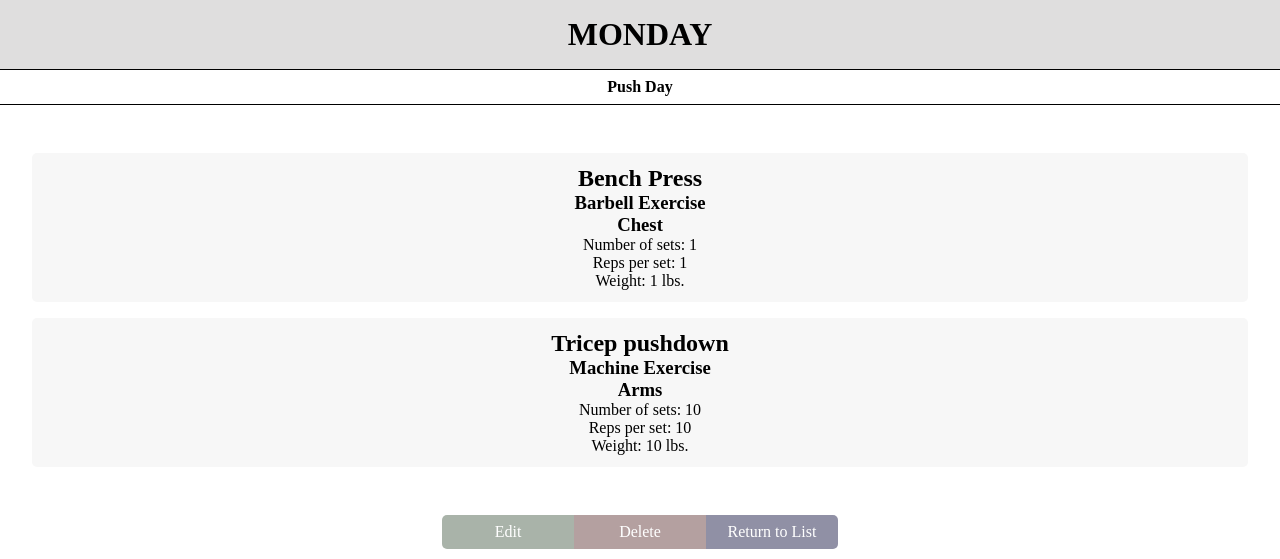
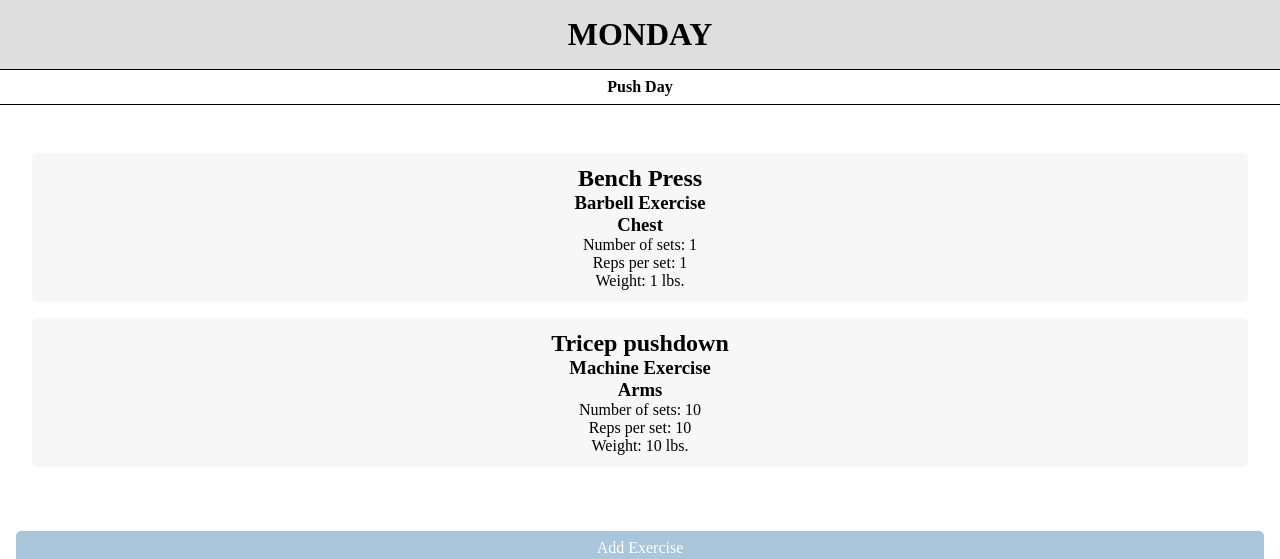
Before and after one commit to jathom30/Fitness-App, a Django app: page /counter/7/ in a window 1280 px wide. Shown: the part 170-729 px from the top of the page. Run offline with Django 3.2, Linux system fonts and the light colour scheme; data comes from the database, SQL or seed files in the repository; both versions use the stored data as it was after the commit; some libraries are stand-ins or nearby versions.

Commit message:
updating urls

```diff
--- a/assets/css/styles.css
+++ b/assets/css/styles.css
@@ -207,6 +207,15 @@
     color: white;
 }
 
+.add-exercises {
+    padding: 1em;
+}
+.add-exercises a {
+    /* width: 90vw; */
+    display: block;
+    width:
+}
+
 /************* Edit Delete Other Buttons **************/
 .buttons {
     display: flex;
@@ -249,6 +258,13 @@
     background: rgb(87, 102, 134);
 }
 
+.add {
+    background: rgb(169, 198, 218);
+    border-radius: 5px;
+}
+.add:hover {
+    background: rgb(110, 166, 204);
+}
 /********* DELETE VIEW ************/
 .delete-view {
     padding: 2em;
--- a/counter/models.py
+++ b/counter/models.py
@@ -48,5 +48,5 @@
     def __str__(self):
         return self.title
 
-    def get_absolute_url(self):
-        return reverse('counter:exercise_detail', kwargs={'pk': self.pk})
+    # def get_absolute_url(self):
+    #     return reverse('counter:exercise_detail', kwargs={'pk': self.pk})
--- a/counter/templates/counter/exercise_detail.html
+++ b/counter/templates/counter/exercise_detail.html
@@ -11,12 +11,12 @@
     <h4>{{ exercise.weight }}</h4>
 
 
-    <p><a href="{% url 'counter:exercise_update' pk=exercise.pk %}" class="btn">Edit</a></p>
+    <!-- <p><a href="{% url 'counter:exercise_update' pk=exercise.pk %}" class="btn">Edit</a></p>
 
     <p><a href="{% url 'counter:update' pk=workout.pk %}" class="btn">Edit</a></p>
 
-    <p><a href="{% url 'counter:delete' pk=workout.pk %}" class="btn">Delete</a></p>
+    <p><a href="{% url 'counter:delete' pk=workout.pk %}" class="btn">Delete</a></p> -->
 
-    <a href="{% url 'counter:exercise_list'  %}">Return to list</a>
+    <a href="{% url 'counter:exercise_create'  %}">Return to list</a>
 
 </div>
--- a/counter/templates/counter/workout_create.html
+++ b/counter/templates/counter/workout_create.html
@@ -2,7 +2,7 @@
 
 {% block content %}
     <div class="create-workout">
-        <h1>Create new Workout</h1>
+        <h1>Create a new Workout</h1>
         <form method="POST">
             {% csrf_token %}
             {{ form.as_p }}
--- a/counter/templates/counter/workout_detail.html
+++ b/counter/templates/counter/workout_detail.html
@@ -23,6 +23,10 @@
         {% endfor %}
     </div>
 
+    <div class="add-exercises">
+        <a href="{% url 'counter:exercise_create' %}" class="btn add">Add Exercise</a>
+    </div>
+
     <div class="buttons">
         <a href="{% url 'counter:update' pk=workout.pk %}" class="btn edit">Edit</a>
         <a href="{% url 'counter:delete' pk=workout.pk %}" class="btn delete">Delete</a>
--- a/counter/urls.py
+++ b/counter/urls.py
@@ -8,6 +8,6 @@
     url(r'^create/$', views.WorkoutCreateView.as_view(), name='create'),
     url(r'^edit/(?P<pk>\d+)/$', views.WorkoutUpdateView.as_view(), name='update'),
     url(r'^delete/(?P<pk>\d+)/$', views.WorkoutDeleteView.as_view(), name='delete'),
-    url(r'^exercise/$', views.ExerciseListView.as_view(), name='exercise_list'),
-    url(r'^exercise/(?P<pk>\d+)/$', views.ExerciseDetailView.as_view(), name='exercise_detail'),
+    url(r'exercise/$', views.ExerciseCreateView.as_view(), name='exercise_create'),
+    url(r'exercise/(?P<pk>\d+)/$', views.ExerciseDetailView.as_view(), name='exercise_detail'),
 ]
--- a/counter/views.py
+++ b/counter/views.py
@@ -43,21 +43,16 @@
     model = models.Workout
     success_url = reverse_lazy('counter:list')
 
-    # def get_queryset(self):
-    #     if not self.request.user.is_superuser:
-    #         return self.model.objects.filter(coach=self.request.user)
-    #     return self.model.objects.all()
 
-
-class ExerciseListView(CreateView, ListView):
-    context_object_name = 'exercises'
+class ExerciseCreateView(CreateView):
+    fields = ('title', 'muscule_group', 'equipment', 'sets', 'reps', 'weight', 'workout')
     model = models.Exercise
-    fields = ('title', 'muscule_group', 'equipment', 'sets', 'reps', 'weight', 'workout')
-    template_name = 'counter/exercise_list.html'
+    template_name = 'counter/exercise_create.html'
 
 
 class ExerciseDetailView(DetailView):
-    fields = ('title', 'equipment')
+    context_object_name = 'exercises'
+    # fields = ('title', 'equipment')
     model = models.Exercise
     template_name = 'counter/exercise_detail'
 
@@ -65,7 +60,3 @@
 class ExerciseUpdateView(UpdateView):
     fields = ('title', 'muscule_group', 'equipment', 'sets', 'reps', 'weight', 'workout')
     model = models.Workout
-
-    # def get_page_title(self):
-    #     obj = self.get_object()
-    #     return "Update {}".format(obj.name)
--- /dev/null
+++ b/requirements.txt
@@ -0,0 +1,6 @@
+Django==1.11.5
+django-braces==1.11.0
+django-debug-toolbar==1.8
+markdown2==2.3.4
+pytz==2017.2
+sqlparse==0.2.4
--- a/templates/home.html
+++ b/templates/home.html
@@ -10,7 +10,7 @@
 
 <div class="space">
         <a href="{% url 'counter:create' %}">Create a new workout</a>
-        <a href="{% url 'counter:exercise_list' %}">Create a new exercise</a>
+        <a href="{% url 'counter:exercise_create' %}">Create a new exercise</a>
 </div>
 
 {% endblock %}
--- a/templates/layout.html
+++ b/templates/layout.html
@@ -22,13 +22,13 @@
                     <a href="{% url 'home' %}">Home</a>
                 </li>
                 <li>
+                    <a href="{% url 'counter:list' %}">See a list of current workouts</a>
+                </li>
+                <li>
                     <a href="{% url 'counter:create' %}">Create a new workout</a>
                 </li>
                 <li>
-                    <a href="{% url 'counter:list' %}">See a list of current workouts</a>
-                </li>
-                <li>
-                    <a href="{% url 'counter:exercise_list' %}">Create a new exercise</a>
+                    <a href="{% url 'counter:exercise_create' %}">Create a new exercise</a>
                 </li>
             </ul>
         </div>
```
Also changed, not shown: counter/templates/counter/exercise_create.html (added, +16 -0 lines), counter/templates/counter/exercise_list.html (deleted, +0 -24 lines), counter/migrations/0018_auto_20171108_0858.py (added), counter/migrations/0019_auto_20171108_0926.py (added), db.sqlite3.
